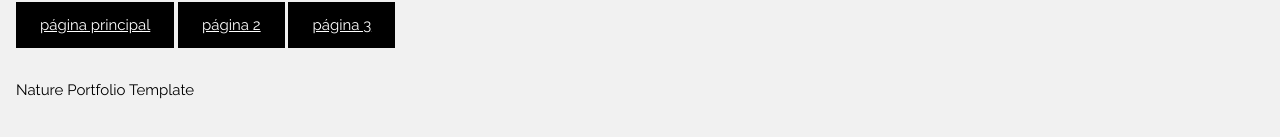
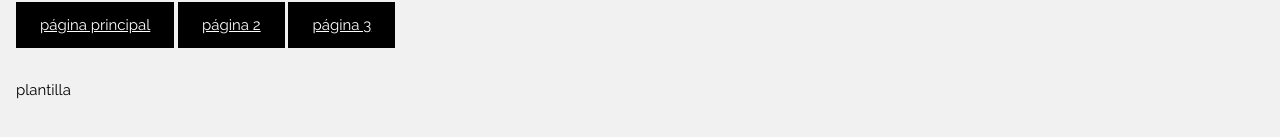
Before and after one commit to AntonioLV8/yokai, a plain HTML site: page páginaweb/pagina1.html in a window 1280 px wide. Shown: the part 1152-1289 px from the top of the page. Drawn offline with nearby package versions, Linux system fonts and the light colour scheme.

Commit message:
Update pagina1.html

```diff
--- a/páginaweb/pagina1.html
+++ b/páginaweb/pagina1.html
@@ -107,7 +107,7 @@ function w3_close() {
    <button class="w3-button w3-black w3-padding-large w3-margin-bottom"><a href="index.html">página principal</a></button>
    <button class="w3-button w3-black w3-padding-large w3-margin-bottom"><a href="pagina2.html">página 2</a></button>
    <button class="w3-button w3-black w3-padding-large w3-margin-bottom"><a href="pagina3.html">página 3</a></button>
-      <p>Nature Portfolio Template</p>
+      <p>plantilla</p>
 
    </footer>
 
```
